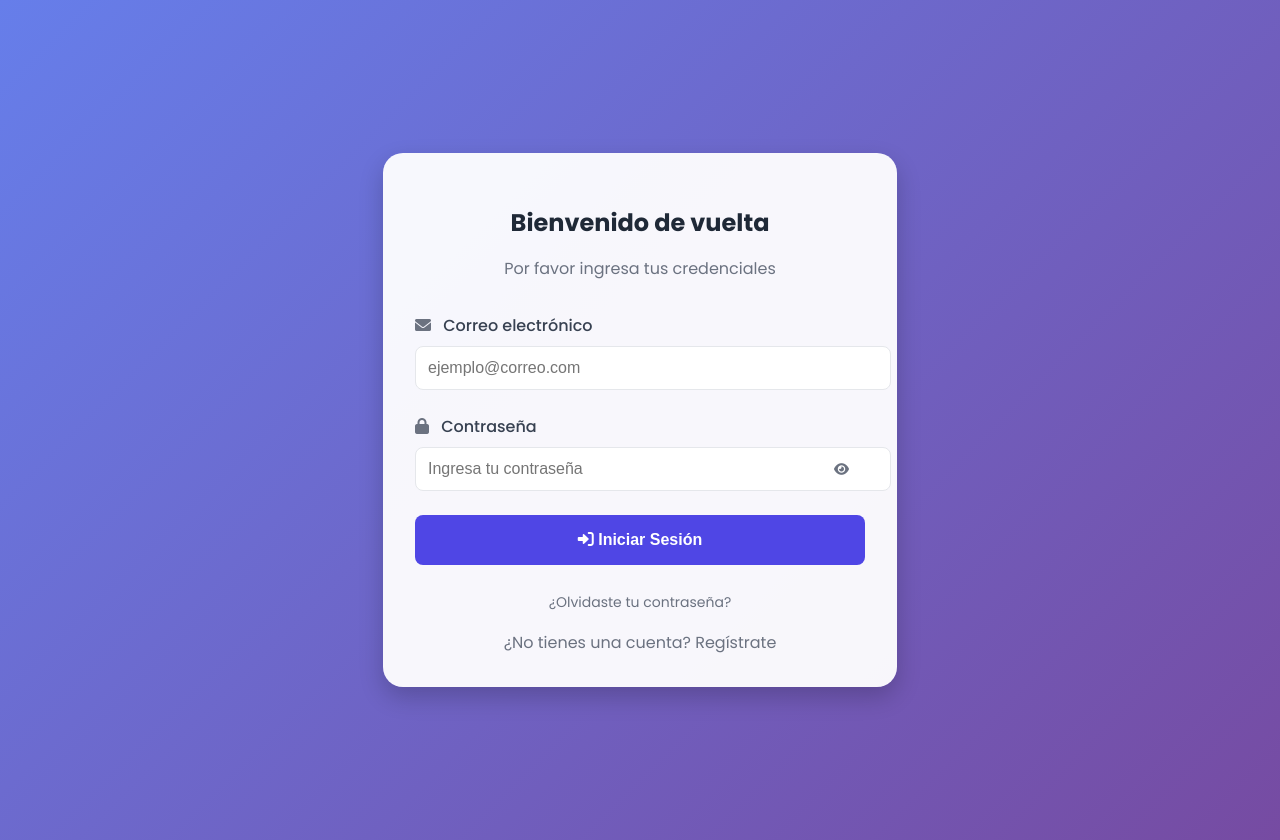
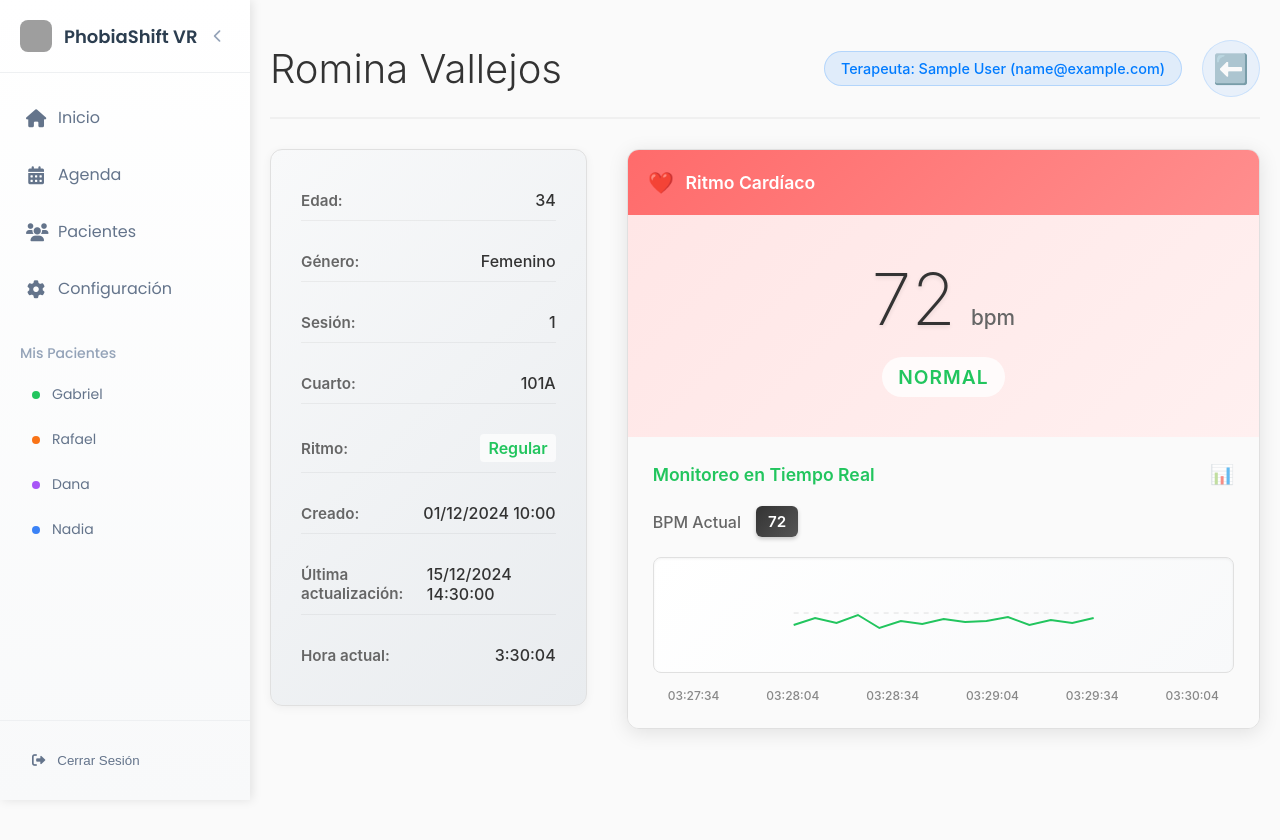
Before and after one commit to MindRelief-Grupo-04/Frontend-MindRelief, an Angular app: page /monitoring/1 in a window 1280 px wide. Before the commit this address led to /login. After the commit the page ends 800 px from the top, so only its background shows below. Built offline with nearby package versions, Linux system fonts and the light colour scheme; data requests are answered from the project's data file; sample sign-in values are in the browser's storage; grey boxes are pictures that could not be loaded.

Commit message:
feature(monitoring): add monitoring component

```diff
--- a/db.json
+++ b/db.json
@@ -12,5 +12,143 @@
       "email": "yazu@correo.com",
       "password": "hola"
     }
+  ],
+  "patients": [
+    {
+      "id": 1,
+      "userId": "1",
+      "name": "Romina Vallejos",
+      "age": 34,
+      "gender": "Femenino",
+      "session": 1,
+      "room": "101A",
+      "heartRate": {
+        "current": 72,
+        "status": "Normal",
+        "history": [68, 75, 70, 78, 65, 72, 69, 74, 71, 72, 76, 68, 73, 70, 75]
+      },
+      "rhythm": "Regular",
+      "createdAt": "2024-12-01T10:00:00Z",
+      "lastUpdated": "2024-12-15T14:30:00Z"
+    },
+    {
+      "id": 2,
+      "userId": "1",
+      "name": "Carlos Rodríguez",
+      "age": 45,
+      "gender": "Masculino",
+      "session": 2,
+      "room": "102B",
+      "heartRate": {
+        "current": 55,
+        "status": "Bajo",
+        "history": [58, 52, 56, 50, 57, 53, 55, 48, 56, 54, 51, 57, 53, 55, 52]
+      },
+      "rhythm": "Bradicardia",
+      "createdAt": "2024-12-01T11:00:00Z",
+      "lastUpdated": "2024-12-15T14:31:00Z"
+    },
+    {
+      "id": 3,
+      "userId": "8792",
+      "name": "Ana Martínez",
+      "age": 28,
+      "gender": "Femenino",
+      "session": 1,
+      "room": "103A",
+      "heartRate": {
+        "current": 105,
+        "status": "Alto",
+        "history": [102, 110, 98, 106, 112, 103, 107, 95, 109, 104, 108, 101, 105, 111, 106]
+      },
+      "rhythm": "Taquicardia",
+      "createdAt": "2024-12-01T12:00:00Z",
+      "lastUpdated": "2024-12-15T14:32:00Z"
+    },
+    {
+      "id": 4,
+      "userId": "8792",
+      "name": "Luis Pérez",
+      "age": 52,
+      "gender": "Masculino",
+      "session": 3,
+      "room": "104C",
+      "heartRate": {
+        "current": 78,
+        "status": "Normal",
+        "history": [76, 82, 74, 79, 85, 75, 78, 73, 81, 77, 80, 74, 78, 83, 79]
+      },
+      "rhythm": "Regular",
+      "createdAt": "2024-12-01T13:00:00Z",
+      "lastUpdated": "2024-12-15T14:33:00Z"
+    },
+    {
+      "id": 5,
+      "userId": "1",
+      "name": "Elena Sánchez",
+      "age": 41,
+      "gender": "Femenino",
+      "session": 2,
+      "room": "105B",
+      "heartRate": {
+        "current": 88,
+        "status": "Normal",
+        "history": [85, 92, 84, 88, 95, 86, 90, 82, 89, 87, 91, 84, 88, 94, 87]
+      },
+      "rhythm": "Regular",
+      "createdAt": "2024-12-01T14:00:00Z",
+      "lastUpdated": "2024-12-15T14:34:00Z"
+    },
+    {
+      "id": 6,
+      "userId": "8792",
+      "name": "Roberto Castro",
+      "age": 38,
+      "gender": "Masculino",
+      "session": 1,
+      "room": "106A",
+      "heartRate": {
+        "current": 45,
+        "status": "Bajo",
+        "history": [48, 42, 46, 40, 47, 43, 45, 38, 46, 44, 41, 47, 43, 45, 42]
+      },
+      "rhythm": "Bradicardia",
+      "createdAt": "2024-12-01T15:00:00Z",
+      "lastUpdated": "2024-12-15T14:35:00Z"
+    },
+    {
+      "id": 7,
+      "userId": "1",
+      "name": "Patricia López",
+      "age": 29,
+      "gender": "Femenino",
+      "session": 2,
+      "room": "107B",
+      "heartRate": {
+        "current": 115,
+        "status": "Alto",
+        "history": [112, 120, 108, 116, 125, 113, 117, 105, 119, 114, 118, 110, 115, 122, 116]
+      },
+      "rhythm": "Taquicardia",
+      "createdAt": "2024-12-01T16:00:00Z",
+      "lastUpdated": "2024-12-15T14:36:00Z"
+    },
+    {
+      "id": 8,
+      "userId": "8792",
+      "name": "Miguel Torres",
+      "age": 33,
+      "gender": "Masculino",
+      "session": 3,
+      "room": "108C",
+      "heartRate": {
+        "current": 82,
+        "status": "Normal",
+        "history": [80, 86, 78, 82, 88, 79, 84, 76, 83, 81, 85, 77, 82, 87, 83]
+      },
+      "rhythm": "Regular",
+      "createdAt": "2024-12-01T17:00:00Z",
+      "lastUpdated": "2024-12-15T14:37:00Z"
+    }
   ]
 }
--- a/src/app/app.routes.ts
+++ b/src/app/app.routes.ts
@@ -31,7 +31,7 @@ export const routes: Routes = [
     loadComponent: () => import('./pages/configuracion/configuracion.component').then(m => m.ConfiguracionComponent)
   },
   {
-    path: 'monitoring',
+    path: 'monitoring/:id',
     canActivate: [AuthGuard],
     loadComponent: () => import('./pages/vital-signs-monitor/vital-signs-monitor.component').then(m => m.VitalSignsMonitorComponent)
   },
--- a/src/app/models/patient.model.ts
+++ b/src/app/models/patient.model.ts
@@ -6,6 +6,7 @@ export interface HeartRate {
 
 export interface Patient {
   id: number;
+  userId: string;
   name: string;
   age: number;
   gender: string;
@@ -13,4 +14,6 @@ export interface Patient {
   room: string;
   heartRate: HeartRate;
   rhythm: string;
+  createdAt?: string;
+  lastUpdated?: string;
 }
--- a/src/app/pages/vital-signs-monitor/vital-signs-monitor.component.css
+++ b/src/app/pages/vital-signs-monitor/vital-signs-monitor.component.css
@@ -1,4 +1,3 @@
-
 .loading-container, .error-container {
   display: flex;
   flex-direction: column;
@@ -44,7 +43,6 @@
   background: #0056b3;
 }
 
-
 .monitor-container {
   padding: 20px;
   max-width: 1200px;
@@ -52,10 +50,10 @@
   font-family: -apple-system, BlinkMacSystemFont, 'Segoe UI', Roboto, sans-serif;
 }
 
-
 .patient-header {
   display: flex;
   align-items: center;
+  justify-content: space-between;
   margin-bottom: 30px;
   padding: 20px 0;
   border-bottom: 2px solid #f0f0f0;
@@ -66,18 +64,41 @@
   font-weight: 300;
   margin: 0;
   color: #333;
+  flex: 1;
+}
+
+.patient-header .patient-therapist {
+  display: flex;
+  flex-direction: column;
+  align-items: center;
+  margin: 0 20px;
+}
+
+.patient-header .therapist-info {
+  font-size: 0.9rem;
+  color: #007bff;
+  background: rgba(0, 123, 255, 0.1);
+  padding: 8px 16px;
+  border-radius: 20px;
+  font-weight: 500;
+  border: 1px solid rgba(0, 123, 255, 0.2);
 }
 
 .patient-header .edit-icon {
-  margin-left: 15px;
-  font-size: 1.5rem;
+  font-size: 1.8rem;
   cursor: pointer;
-  opacity: 0.6;
-  transition: opacity 0.3s ease;
+  opacity: 0.7;
+  transition: all 0.3s ease;
+  padding: 10px;
+  border-radius: 50%;
+  background: rgba(0, 123, 255, 0.1);
+  border: 1px solid rgba(0, 123, 255, 0.2);
 }
 
 .patient-header .edit-icon:hover {
   opacity: 1;
+  background: rgba(0, 123, 255, 0.2);
+  transform: scale(1.1);
 }
 
 /* Monitor Layout */
@@ -92,8 +113,17 @@
     grid-template-columns: 1fr;
     gap: 20px;
   }
+
+  .patient-header {
+    flex-direction: column;
+    gap: 15px;
+    text-align: center;
+  }
+
+  .patient-header .patient-therapist {
+    margin: 0;
+  }
 }
-
 
 .patient-info {
   background: linear-gradient(135deg, #f8f9fa 0%, #e9ecef 100%);
@@ -138,7 +168,6 @@
   background: rgba(255, 255, 255, 0.7);
 }
 
-
 .vitals-monitor {
   background: white;
   border-radius: 12px;
@@ -171,7 +200,6 @@
   font-weight: 600;
   font-size: 1.1rem;
 }
-
 
 .heart-rate-display {
   background: linear-gradient(135deg, #ffe6e6, #fff0f0);
@@ -212,7 +240,6 @@
   letter-spacing: 1px;
 }
 
-
 .heart-wave-section {
   padding: 25px;
   background: #fafafa;
@@ -241,7 +268,6 @@
 .heart-wave-section .wave-header .info-icon:hover {
   opacity: 1;
 }
-
 
 .wave-display .wave-info {
   display: flex;
@@ -287,12 +313,10 @@
   font-weight: 500;
 }
 
-
 .rhythm-value,
 .status-label {
   transition: all 0.3s ease;
 }
-
 
 .patient-info:hover {
   box-shadow: 0 6px 20px rgba(0, 0, 0, 0.1);
@@ -305,7 +329,6 @@
   transform: translateY(-2px);
   transition: all 0.3s ease;
 }
-
 
 @media (max-width: 768px) {
   .monitor-container {
--- a/src/app/pages/vital-signs-monitor/vital-signs-monitor.component.html
+++ b/src/app/pages/vital-signs-monitor/vital-signs-monitor.component.html
@@ -1,12 +1,15 @@
-<div class="monitor-container" *ngIf="!loading && patient">
-  <!-- Header del paciente -->
+<div class="monitor-container" *ngIf="!loading && patient && currentUser">
+
   <div class="patient-header">
     <h1 class="patient-name">{{ patient?.name }}</h1>
-    <div class="edit-icon">✏️</div>
+    <div class="patient-therapist">
+      <span class="therapist-info">Terapeuta: {{ getUserInfo() }}</span>
+    </div>
+    <div class="edit-icon" (click)="goBackToPatients()">⬅️</div>
   </div>
 
   <div class="monitor-layout">
-    <!-- Panel izquierdo - Información del paciente -->
+
     <div class="patient-info">
       <div class="info-row">
         <span class="label">Edad:</span>
@@ -36,7 +39,17 @@
       </div>
 
       <div class="info-row">
+        <span class="label">Creado:</span>
+        <span class="value">{{ patient?.createdAt | date:'dd/MM/yyyy HH:mm' }}</span>
+      </div>
+
+      <div class="info-row">
         <span class="label">Última actualización:</span>
+        <span class="value">{{ patient?.lastUpdated | date:'dd/MM/yyyy HH:mm:ss' }}</span>
+      </div>
+
+      <div class="info-row">
+        <span class="label">Hora actual:</span>
         <span class="value">{{ getCurrentTime() }}</span>
       </div>
     </div>
@@ -73,7 +86,6 @@
             <span class="wave-value">{{ patient?.heartRate?.current }}</span>
           </div>
 
-
           <div class="wave-chart">
             <svg width="100%" height="80" viewBox="0 0 300 80">
               <polyline
@@ -107,4 +119,13 @@
 <div class="error-container" *ngIf="error">
   <p class="error-message">{{ error }}</p>
   <button (click)="loadPatient()" class="retry-button">Reintentar</button>
+  <button (click)="goBackToPatients()" class="retry-button" style="margin-left: 10px; background: #6c757d;">
+    Volver a Pacientes
+  </button>
 </div>
+
+
+<div class="error-container" *ngIf="!currentUser && !loading">
+  <p class="error-message">Usuario no autenticado</p>
+  <button (click)="goBackToPatients()" class="retry-button">Ir a Pacientes</button>
+</div>
--- a/src/app/pages/vital-signs-monitor/vital-signs-monitor.component.ts
+++ b/src/app/pages/vital-signs-monitor/vital-signs-monitor.component.ts
@@ -1,7 +1,8 @@
 import { Component, OnInit, OnDestroy } from '@angular/core';
 import { CommonModule } from '@angular/common';
-import { ActivatedRoute, RouterModule } from '@angular/router';
+import { ActivatedRoute, RouterModule, Router } from '@angular/router';
 import { PatientService } from '../../services/patient.service';
+import { AuthService, User} from '../../User/services/auth.service';
 import { Patient } from '../../models/patient.model';
 import { interval, Subscription } from 'rxjs';
 
@@ -14,24 +15,43 @@ import { interval, Subscription } from 'rxjs';
 })
 export class VitalSignsMonitorComponent implements OnInit, OnDestroy {
   patient: Patient | null = null;
+  currentUser: User | null = null;
   loading = true;
   error = '';
-  currentPatientId = 1;
+  currentPatientId = 0;
   private updateSubscription?: Subscription;
+  private userSubscription?: Subscription;
 
   constructor(
     private patientService: PatientService,
-    private route: ActivatedRoute
+    private authService: AuthService,
+    private route: ActivatedRoute,
+    private router: Router
   ) {}
 
   ngOnInit(): void {
-    // Obtener ID del paciente desde la ruta
-    this.route.params.subscribe(params => {
-      this.currentPatientId = +params['id'] || 1;
-      this.loadPatient();
+
+    this.userSubscription = this.authService.currentUser.subscribe(user => {
+      this.currentUser = user;
+      if (!user) {
+
+        this.router.navigate(['/login']);
+        return;
+      }
     });
 
-    // Iniciar actualizaciones periódicas
+
+    this.route.params.subscribe(params => {
+      this.currentPatientId = +params['id'];
+      if (this.currentPatientId && this.currentUser) {
+        this.loadPatient();
+      } else if (!this.currentPatientId) {
+        this.error = 'ID de paciente no válido';
+        this.loading = false;
+      }
+    });
+
+
     this.startPeriodicUpdate();
   }
 
@@ -39,14 +59,32 @@ export class VitalSignsMonitorComponent implements OnInit, OnDestroy {
     if (this.updateSubscription) {
       this.updateSubscription.unsubscribe();
     }
+    if (this.userSubscription) {
+      this.userSubscription.unsubscribe();
+    }
   }
 
   loadPatient(): void {
+    if (!this.currentUser || !this.currentPatientId) {
+      this.error = 'Usuario no autenticado o ID de paciente inválido';
+      this.loading = false;
+      return;
+    }
+
     this.loading = true;
     this.error = '';
 
-    this.patientService.getPatient(this.currentPatientId).subscribe({
+
+    this.patientService.getPatientById(this.currentPatientId).subscribe({
       next: (patient) => {
+        // Verificar que el paciente pertenezca al usuario actual
+        // Convertir ambos valores al mismo tipo para comparación
+        if (String(patient.userId) !== String(this.currentUser!.id)) {
+          this.error = 'No tienes acceso a este paciente';
+          this.loading = false;
+          return;
+        }
+
         this.patient = patient;
         this.loading = false;
       },
@@ -59,10 +97,10 @@ export class VitalSignsMonitorComponent implements OnInit, OnDestroy {
   }
 
   startPeriodicUpdate(): void {
-    // Actualizar cada 5 segundos (cuando uses Samsung Health, ajusta según necesites)
+    // Actualizar cada 5 segundos
     this.updateSubscription = interval(5000).subscribe(() => {
-      if (this.patient && !this.loading) {
-        this.loadPatient(); // Recargar datos del servidor
+      if (this.patient && !this.loading && this.currentUser) {
+        this.loadPatient();
       }
     });
   }
@@ -72,19 +110,25 @@ export class VitalSignsMonitorComponent implements OnInit, OnDestroy {
    * Aquí procesarás los datos reales del dispositivo
    */
   processSamsungHealthData(healthData: any): void {
-    if (!this.patient) return;
+    if (!this.patient || !this.currentUser) return;
 
-    // Ejemplo de cómo procesarías los datos reales
+
+    if (String(this.patient.userId) !== String(this.currentUser.id)) {
+      console.error('Sin permisos para actualizar este paciente');
+      return;
+    }
+
+
     if (healthData.heartRate) {
       this.patient.heartRate.current = healthData.heartRate;
 
-      // Actualizar historial
+
       this.patient.heartRate.history.push(healthData.heartRate);
       if (this.patient.heartRate.history.length > 20) {
         this.patient.heartRate.history.shift();
       }
 
-      // Determinar estado y ritmo basado en datos reales
+
       this.updateHeartRateStatus(healthData.heartRate);
       this.updateRhythmFromHeartRate();
 
@@ -127,7 +171,17 @@ export class VitalSignsMonitorComponent implements OnInit, OnDestroy {
   }
 
   private updatePatientOnServer(): void {
-    if (!this.patient) return;
+    if (!this.patient || !this.currentUser) return;
+
+
+
+    if (String(this.patient.userId) !== String(this.currentUser.id)) {
+      console.error('Sin permisos para actualizar este paciente');
+      return;
+    }
+
+
+    this.patient.lastUpdated = new Date().toISOString();
 
     this.patientService.updatePatient(this.patient).subscribe({
       next: (updatedPatient) => {
@@ -191,7 +245,7 @@ export class VitalSignsMonitorComponent implements OnInit, OnDestroy {
     const height = 80;
     const points: string[] = [];
 
-    // Usar los últimos 20 puntos para el gráfico
+
     const recentHistory = history.slice(-20);
 
     recentHistory.forEach((value, index) => {
@@ -203,4 +257,12 @@ export class VitalSignsMonitorComponent implements OnInit, OnDestroy {
 
     return points.join(' ');
   }
+
+  goBackToPatients(): void {
+    this.router.navigate(['/pacientes']);
+  }
+
+  getUserInfo(): string {
+    return this.currentUser ? `${this.currentUser.name} (${this.currentUser.email})` : '';
+  }
 }
--- a/src/app/services/patient.service.ts
+++ b/src/app/services/patient.service.ts
@@ -9,17 +9,35 @@ import { Patient } from '../models/patient.model';
 export class PatientService {
   private apiUrl = 'http://localhost:3000/patients';
 
-  constructor(private http: HttpClient) { }
+  constructor(private http: HttpClient) {}
 
-  getPatients(): Observable<Patient[]> {
-    return this.http.get<Patient[]>(this.apiUrl);
+
+  getPatientsByUser(userId: string): Observable<Patient[]> {
+    return this.http.get<Patient[]>(`${this.apiUrl}?userId=${userId}`);
   }
 
-  getPatient(id: number): Observable<Patient> {
+
+  getPatient(id: number, userId: string): Observable<Patient> {
+    return this.http.get<Patient>(`${this.apiUrl}/${id}?userId=${userId}`);
+  }
+
+
+  getPatientById(id: number): Observable<Patient> {
     return this.http.get<Patient>(`${this.apiUrl}/${id}`);
   }
+
 
   updatePatient(patient: Patient): Observable<Patient> {
     return this.http.put<Patient>(`${this.apiUrl}/${patient.id}`, patient);
   }
+
+
+  createPatient(patient: Omit<Patient, 'id'>): Observable<Patient> {
+    return this.http.post<Patient>(this.apiUrl, patient);
+  }
+
+
+  deletePatient(id: number): Observable<void> {
+    return this.http.delete<void>(`${this.apiUrl}/${id}`);
+  }
 }
```
